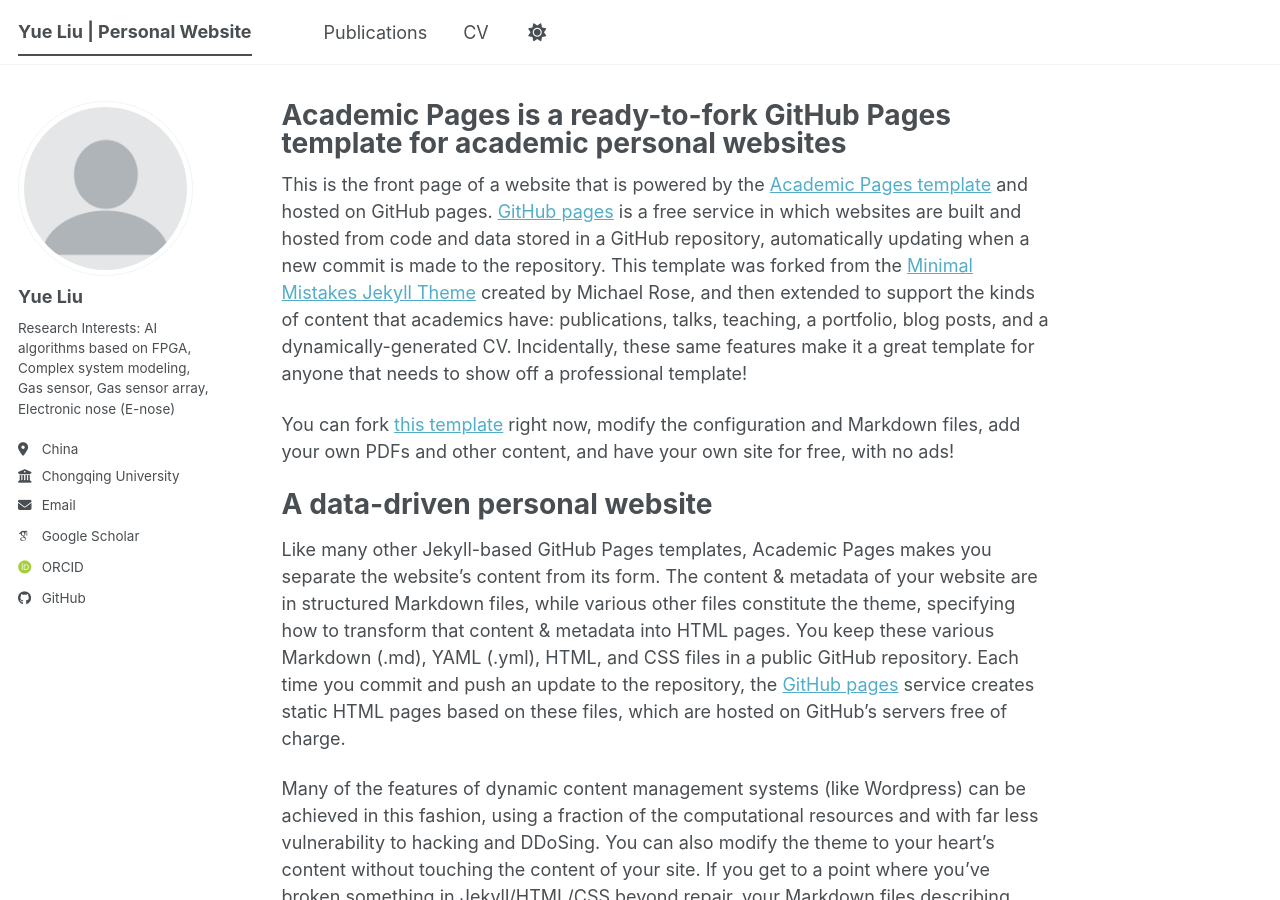
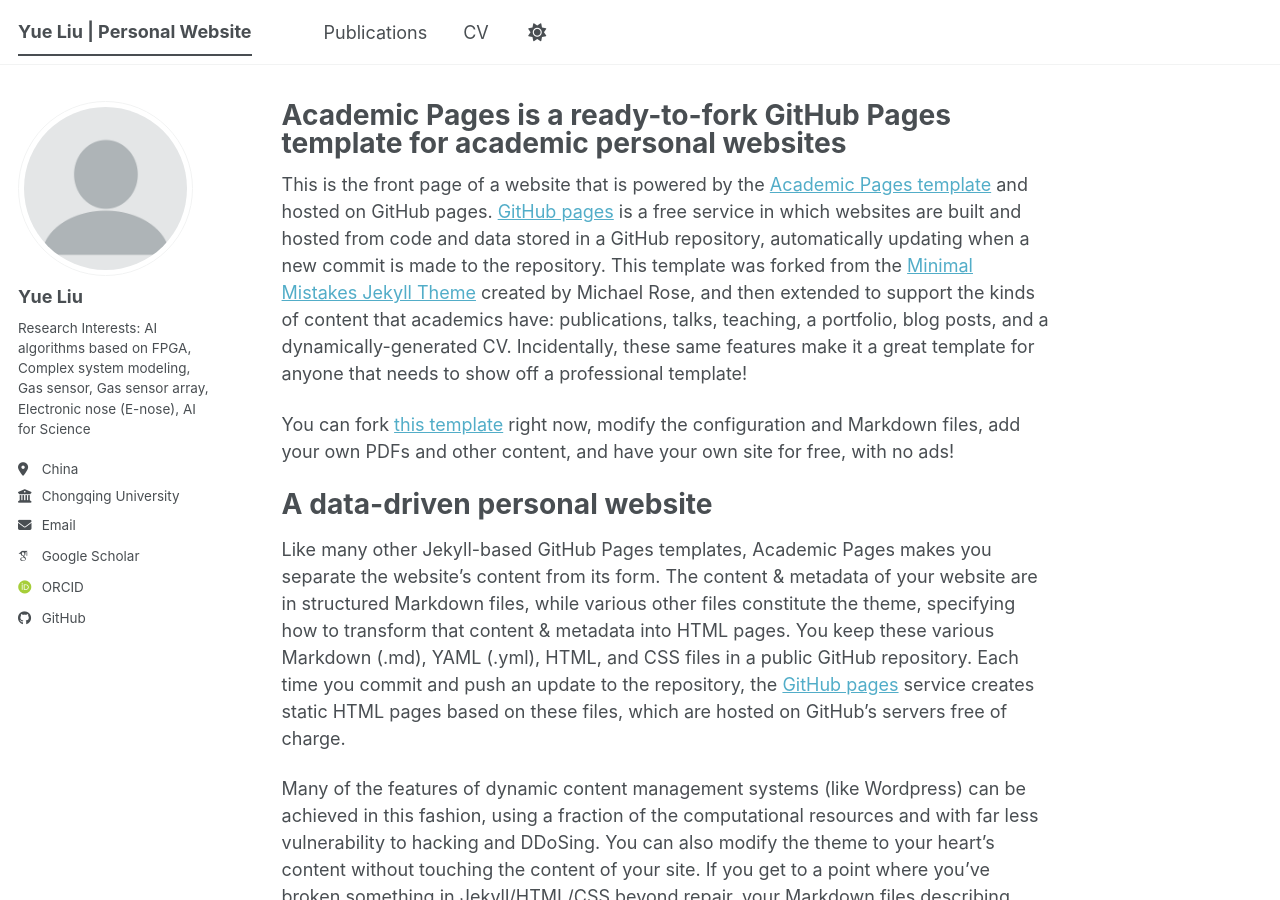
Before and after one commit to liuyueamazing/liuyueamazing.github.io, a Jekyll site: the page built from _pages/about.md, in a window 1280 px wide and 900 px high. Built offline with Jekyll 4.4.1, drawn with Linux system fonts in a browser that asks for light colours; some web fonts are replaced; a script bundle is joined from its source files by our own code; library files that are not in the unit come from our copies.

Commit message:
Update bio to include 'AI for Science'

```diff
--- a/_config.yml
+++ b/_config.yml
@@ -26,7 +26,7 @@ author:
   avatar           : "profile.png"
   name             : "Yue Liu"
   pronouns         : # example: "she/her"
-  bio              : "Research Interests: AI algorithms based on FPGA, Complex system modeling, Gas sensor, Gas sensor array, Electronic nose (E-nose)"
+  bio              : "Research Interests: AI algorithms based on FPGA, Complex system modeling, Gas sensor, Gas sensor array, Electronic nose (E-nose), AI for Science"
   location         : "China"
   employer         : "Chongqing University"
   uri              : # URL
```
